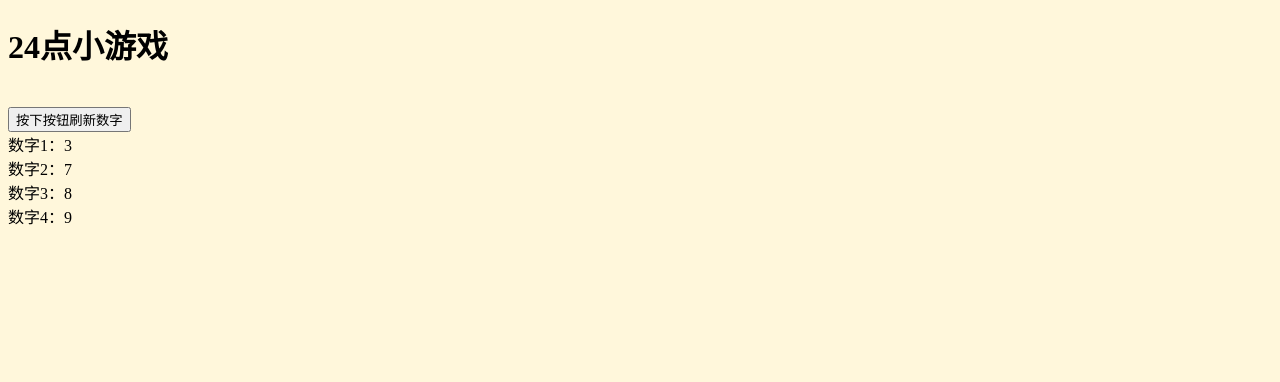
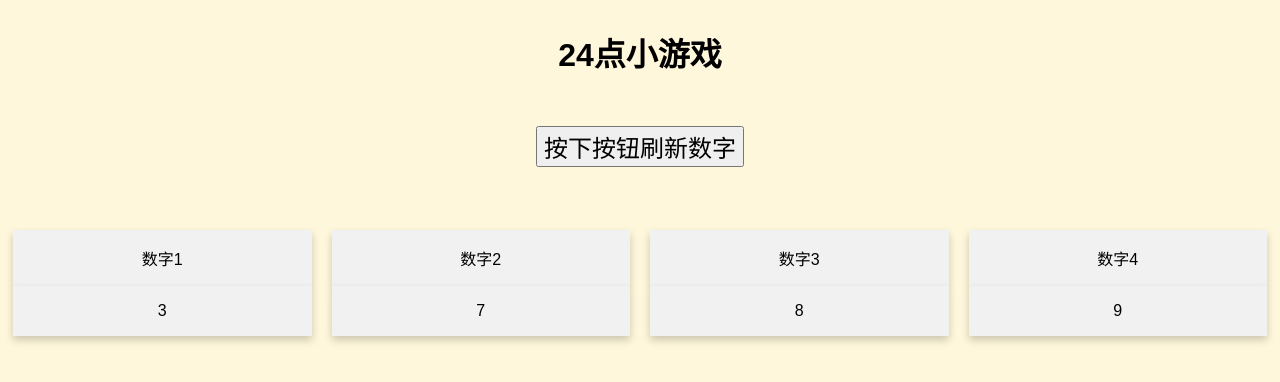
Before and after one commit to last2win/blog-cdn, a Jekyll site: the page built from 24-game.html, in a window 1280 px wide. Shown: the top 382 px of the page. Built offline with Jekyll 4.4.1, drawn with Linux system fonts in a browser that asks for light colours; nearby versions of some CDN libraries.

Commit message:
2020-2-5

```diff
--- a/24-game.html
+++ b/24-game.html
@@ -52,20 +52,111 @@ title: "24点小游戏-随机24点生成器"
 
 
 <style>
+    * {
+        box-sizing: border-box;
+    }
+
+    body {
+        font-family: Arial, Helvetica, sans-serif;
+    }
+
+    /* Float four columns side by side */
+    .column {
+        float: left;
+        width: 25%;
+        padding: 0 10px;
+    }
+
+    /* Remove extra left and right margins, due to padding in columns */
+    .row {
+        margin: 0 -5px;
+    }
+
+    /* Clear floats after the columns */
+    .row:after {
+        content: "";
+        display: table;
+        clear: both;
+    }
+
+    /* Style the counter cards */
+    .card {
+        box-shadow: 0 4px 8px 0 rgba(0, 0, 0, 0.2);
+        /* this adds the "card" effect */
+        padding: 16px;
+        text-align: center;
+        background-color: #f1f1f1;
+    }
+
+    /* Responsive columns - one column layout (vertical) on small screens */
+    @media screen and (max-width: 600px) {
+        .column {
+            width: 100%;
+            display: block;
+            margin-bottom: 20px;
+        }
+    }
+
     body {
         background-color: #FFF7DB;
     }
+
+    .button5 {
+        font-size: 24px;
+    }
+
+    .container {
+        display: table;
+        height: 100px;
+        width: 100%;
+        text-align: center;
+    }
+
+    .contained {
+        display: table;
+        height: 50px;
+        width: 100%;
+        text-align: center;
+    }
 </style>
+<div class="container">
+    <h1>24点小游戏</h1>
+</div>
 
-<h1>24点小游戏</h1><br>
-
-<button onclick="reflesh()">按下按钮刷新数字</button><br>
-
-
+<br>
+<div class="contained">
+    <button class="button5" onclick="reflesh()">按下按钮刷新数字</button>
+</div>
+<br><br><br>
+<!--
 <span id="">数字1：<span id="number1"></span></span><br>
 <span id="">数字2：<span id="number2"></span></span><br>
 <span id="">数字3：<span id="number3"></span></span><br>
 <span id="">数字4：<span id="number4"></span></span><br>
+
+
+<span id="">数字1</span><span id="">数字2</span><span id="">数字3</span><span id="">数字4</span><br>
+<span id="number1"></span><span id="number2"></span><span id="number3"></span><span id="number4"></span><br>-->
+
+<div class="row">
+    <div class="column">
+        <div class="card">数字1</div>
+        <div class="card" id="number1"></div>
+    </div>
+    <div class="column">
+        <div class="card">数字2</div>
+        <div class="card" id="number2"></div>
+    </div>
+    <div class="column">
+        <div class="card">数字3</div>
+        <div class="card" id="number3"></div>
+    </div>
+    <div class="column">
+        <div class="card">数字4</div>
+        <div class="card" id="number4"></div>
+    </div>
+</div>
+
 
 <script>
     var items = [
```
